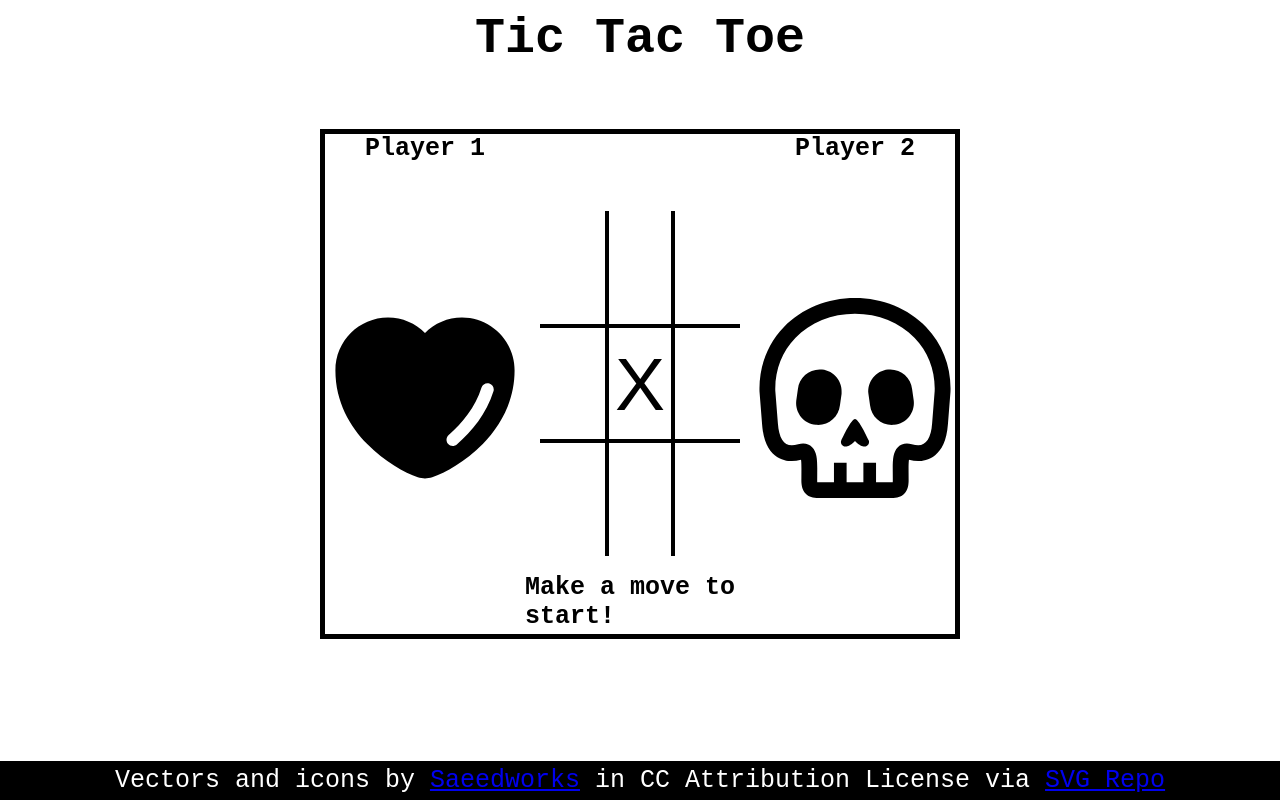
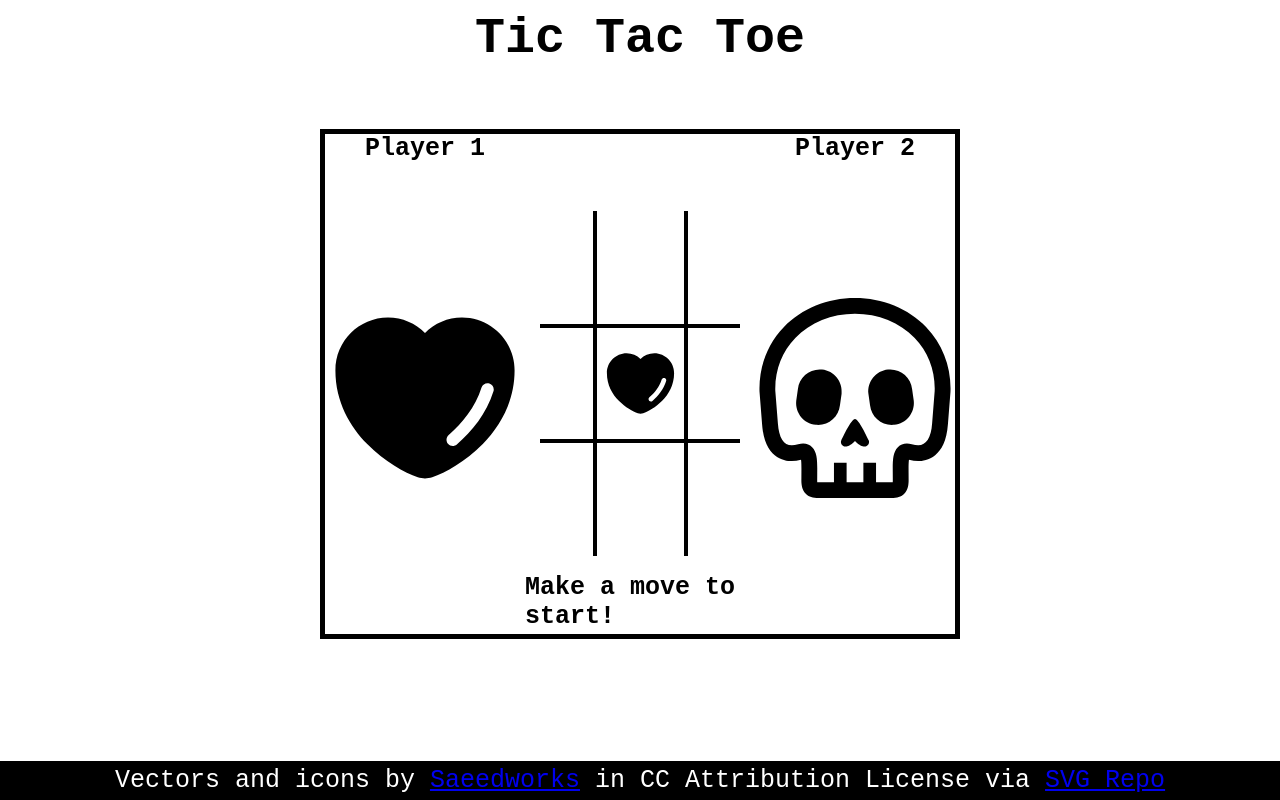
Before and after one commit to Pwnyboy1031/TIC-TAC-TOE_TOP, a plain HTML site: page index.html in a window 1280 px wide. Both pictures are taken after a click on the element 640 px from the left and 383 px from the top of the page. Drawn offline with Linux system fonts and the light colour scheme.

Commit message:
winner/draw logic added. Graphics updated

```diff
--- a/index.html
+++ b/index.html
@@ -19,7 +19,7 @@
       <div id="skullWindow">
         <div id="skullName" class="playerNameplate">Player 2</div>
         <img
-          src="./graphics/skull-line-drawing-svgrepo-com.svg"
+          src="./graphics/skull.svg"
           id="skullScoreboard"
         />
       </div>
--- a/styles.css
+++ b/styles.css
@@ -56,6 +56,11 @@ header {
   justify-content: center;
 }
 
+#outcomeBanner > img {
+  height: 50px;
+  width: auto;
+}
+
 footer {
   display: flex;
   align-items: center;
@@ -79,11 +84,15 @@ footer {
   background-color: white;
   border: 2px solid black;
   font-size: 75px;
+  display: flex;
+  justify-content: center;
+  align-items: center;
 }
 
 .boardButtons > img {
-  width: 148px;
-  height: 115px;
+  width: 75px;
+  height: auto;
+
 }
 
 #zone0,
--- a/tictactoe.js
+++ b/tictactoe.js
@@ -4,7 +4,7 @@ document.addEventListener("DOMContentLoaded", (e) => {
     let boardPositions = ["", "", "", "", "", "", "", "", ""];
 
     const updateBoard = (moveChoice) =>
-      (boardPositions.splice(moveChoice,1,gameController.getPlayerTurn()))
+      boardPositions.splice(moveChoice, 1, gameController.getPlayerTurn());
 
     return {
       updateBoard,
@@ -25,11 +25,15 @@ document.addEventListener("DOMContentLoaded", (e) => {
 
     function render() {
       gameBoard.boardPositions.forEach(function (mark, index) {
-        cachedPositions[index].innerText = mark;
+        if(mark === "X") {
+          cachedPositions[index].innerHTML = `<img src='/graphics/heart.svg'/>`;
+        } else if (mark === "O") {
+          cachedPositions[index].innerHTML = `<img src='/graphics/skull.svg'/>`;
+        }
       });
     }
 
-    return { render };
+    return { render, cachedPositions };
   })(gameBoard);
 
   const player = (name, mark) => {
@@ -43,10 +47,14 @@ document.addEventListener("DOMContentLoaded", (e) => {
     const player2 = player("Player 2", "O");
     const gameBoardDiv = document.querySelector(".gameBoardDiv");
 
+
     let playerShape = "";
     let moveChoice = "";
     let turnCount = 1;
+    let winner = "";
+    let gameOver = false;
 
+    // Determines whose turn it is
     function getPlayerTurn() {
       if (turnCount % 2 == 0) {
         return player2.mark;
@@ -55,22 +63,81 @@ document.addEventListener("DOMContentLoaded", (e) => {
       }
     }
 
+    function checkWin() {
+      const winningCombos = [
+        [0, 1, 2],
+        [3, 4, 5],
+        [6, 7, 8],
+        [0, 3, 6],
+        [1, 4, 7],
+        [2, 5, 8],
+        [0, 4, 8],
+        [2, 4, 6],
+      ];
+
+      winningCombos.forEach((combo) => {
+        if (
+          gameBoard.boardPositions[combo[0]] ===
+            gameBoard.boardPositions[combo[1]] &&
+          gameBoard.boardPositions[combo[1]] ===
+            gameBoard.boardPositions[combo[2]] &&
+          gameBoard.boardPositions[combo[0]] !== ""
+        ) {
+          winner = gameBoard.boardPositions[combo[0]];
+          console.log(winner);
+        }
+      });
+    }
+
+    function checkDraw() {
+      if (gameBoard.boardPositions.every((position) => position != "")) {
+        console.log("Draw");
+      }
+    }
+
     function takeTurn() {
+      if (!gameOver) {
         gameBoardDiv.addEventListener("click", (e) => {
           moveChoice = "";
           if (e.target.classList.contains("boardButtons")) {
+            if (e.target.innerHTML != "") {
+              // invalid move
+              takeTurn();
+              console.log(gameBoard.boardPositions);
+            } else {
+              // Valid move
               moveChoice = e.target.id.replace("zone", "");
               gameBoard.updateBoard(moveChoice);
               displayController.render();
-          turnCount +=1;
+              turnCount += 1;
+              console.log(gameBoard.boardPositions);
+              console.log(displayController.cachedPositions);
+              checkWin();
+              checkDraw();
+              if (winner != "") gameOver = true;
+              if(gameOver){
+                gameBoardDiv.removeEventListener("click", takeTurn);
+                displayController.cachedPositions.forEach(function(el) {
+                   el.removeEventListener("click", takeTurn);
+                   el.disabled = true;
+                });
+                if (winner == "X") {
+                  document.getElementById("outcomeBanner").innerHTML = `<img src='/graphics/heart.svg'/>` + "&nbsp;is the winner!"
+                } else document.getElementById("outcomeBanner").innerHTML = `<img src='/graphics/skull.svg'/>` + "&nbsp;is the winner!"
+
+             }
+
+
+            }
           }
         });
+      } else gameBoardDiv.removeEventListener("click", takeTurn);
+
     }
 
     gameBoard.render();
     takeTurn();
 
-
-    return { playerShape, moveChoice, getPlayerTurn};
+    return { playerShape, moveChoice, getPlayerTurn, gameOver };
   })();
 });
```
Also changed, not shown: graphics/skull.svg (renamed from graphics/skull-line-drawing-svgrepo-com.svg). Lines whose indentation alone changed are shown as unchanged.
